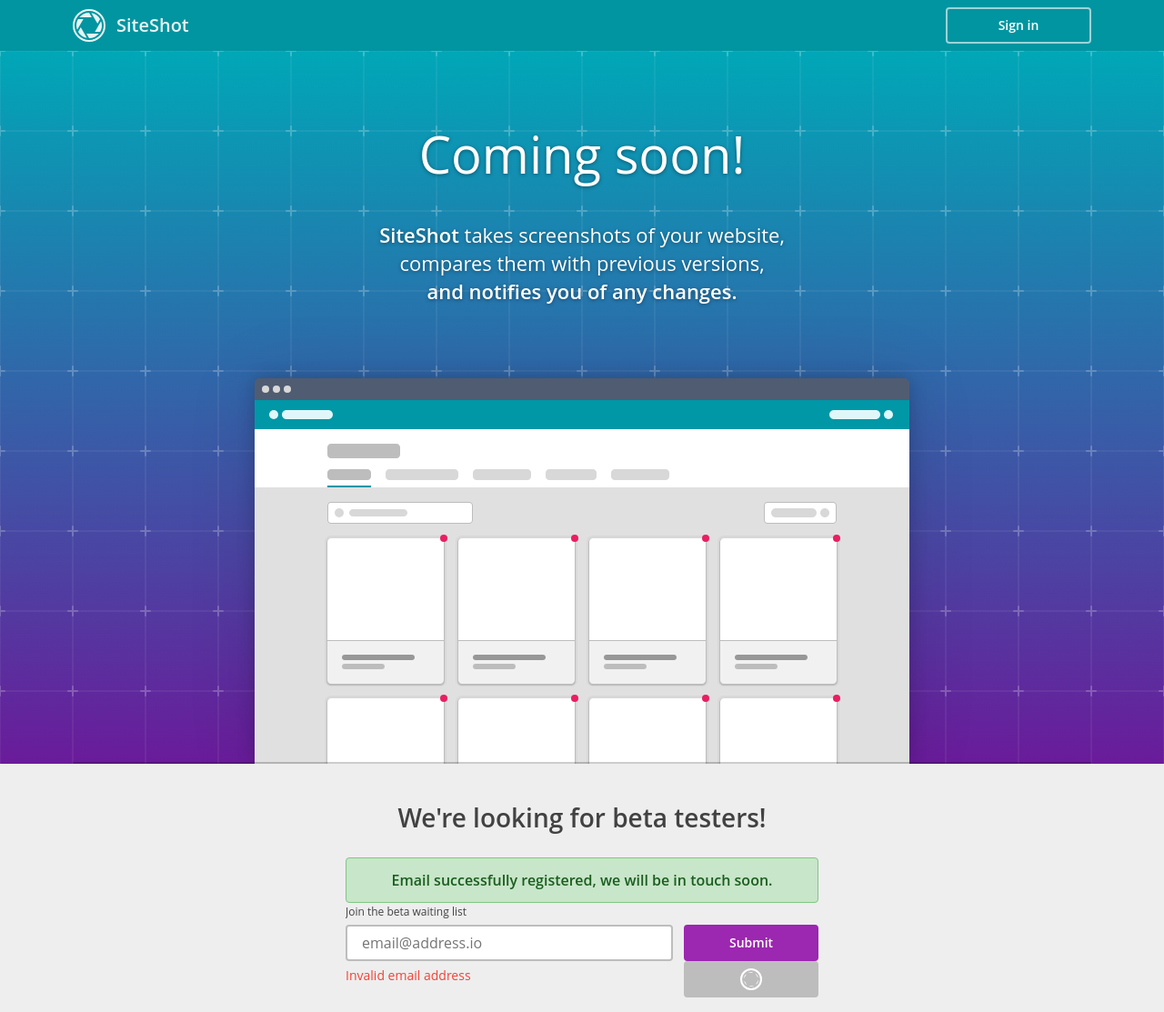
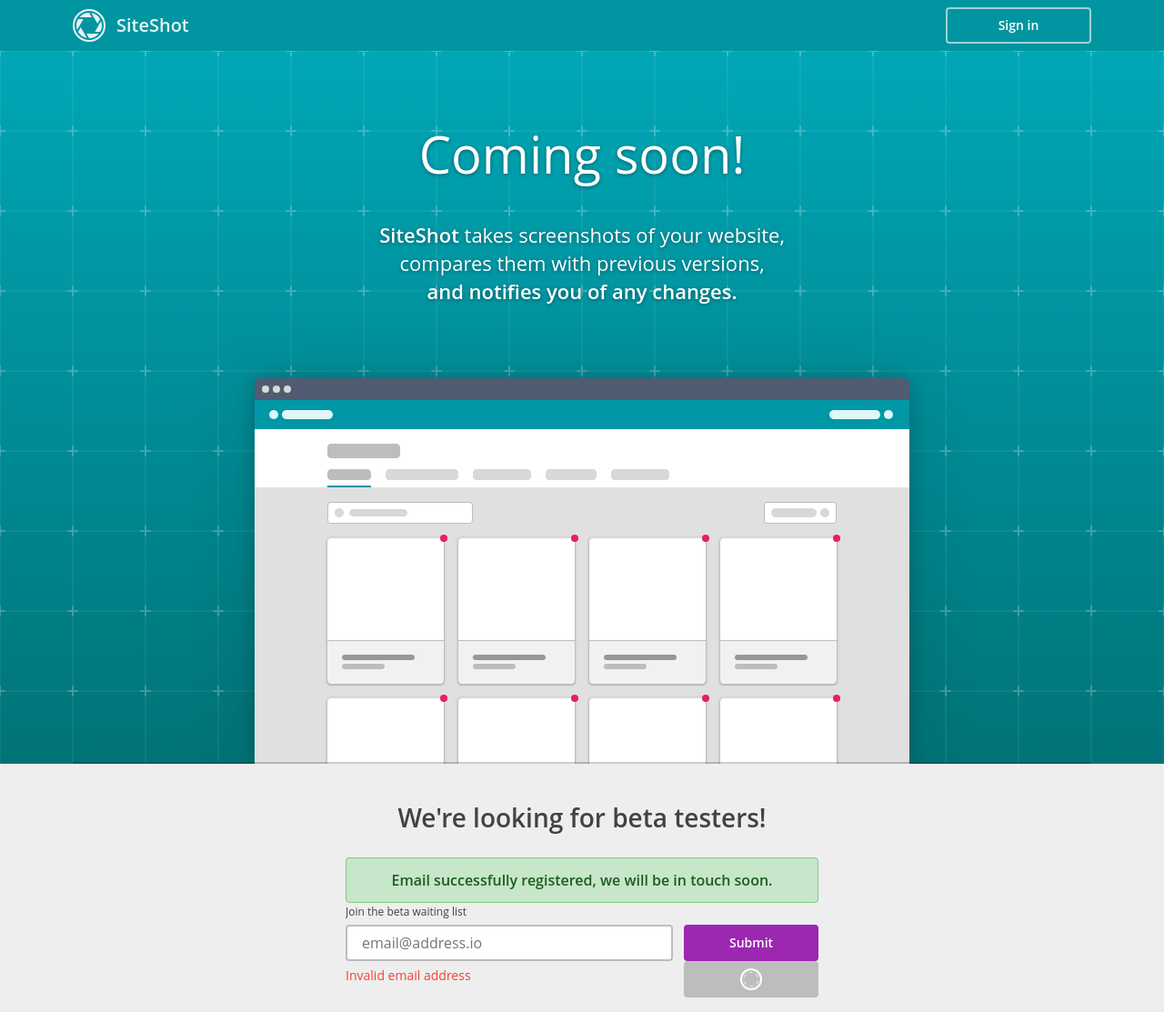
Before and after one commit to kylehenwood/Mockup-SiteShot, a PHP site: page / in a window 1280 px wide. Shown: the top 1113 px of the page at 91% size. Run offline with PHP 8.4, Linux system fonts and the light colour scheme.

Commit message:
gradient change

```diff
--- a/www/scss/layout-website/_layout.scss
+++ b/www/scss/layout-website/_layout.scss
@@ -38,7 +38,7 @@ html {
 
 .layout__banner {
   background-position:center;
-  @include verticalGradient($color-cyan-700,$color-purple-800);
+  @include verticalGradient($color-cyan-700,$color-cyan-900);
 }
 .layout__banner-grid {
   width: 100%;
--- a/www/scss/public.css
+++ b/www/scss/public.css
@@ -450,17 +450,17 @@ html {
 .layout__banner {
   background-position: center;
   /* fallback */
-  background-color: #6A1B9A;
+  background-color: #007377;
   /* Safari 4-5, Chrome 1-9 */
-  background: -webkit-gradient(linear, left top, right bottom, from(#00a7b7), to(#6A1B9A));
+  background: -webkit-gradient(linear, left top, right bottom, from(#00a7b7), to(#007377));
   /* Safari 5.1, Chrome 10+ */
-  background: -webkit-linear-gradient(top, #00a7b7, #6A1B9A);
+  background: -webkit-linear-gradient(top, #00a7b7, #007377);
   /* Firefox 3.6+ */
-  background: -moz-linear-gradient(top, #00a7b7, #6A1B9A);
+  background: -moz-linear-gradient(top, #00a7b7, #007377);
   /* IE 10 */
-  background: -ms-linear-gradient(top, #00a7b7, #6A1B9A);
+  background: -ms-linear-gradient(top, #00a7b7, #007377);
   /* Opera 11.10+ */
-  background: -o-linear-gradient(top, #00a7b7, #6A1B9A); }
+  background: -o-linear-gradient(top, #00a7b7, #007377); }
 
 .layout__banner-grid {
   width: 100%;
```
Also changed, not shown: 1 other file.
